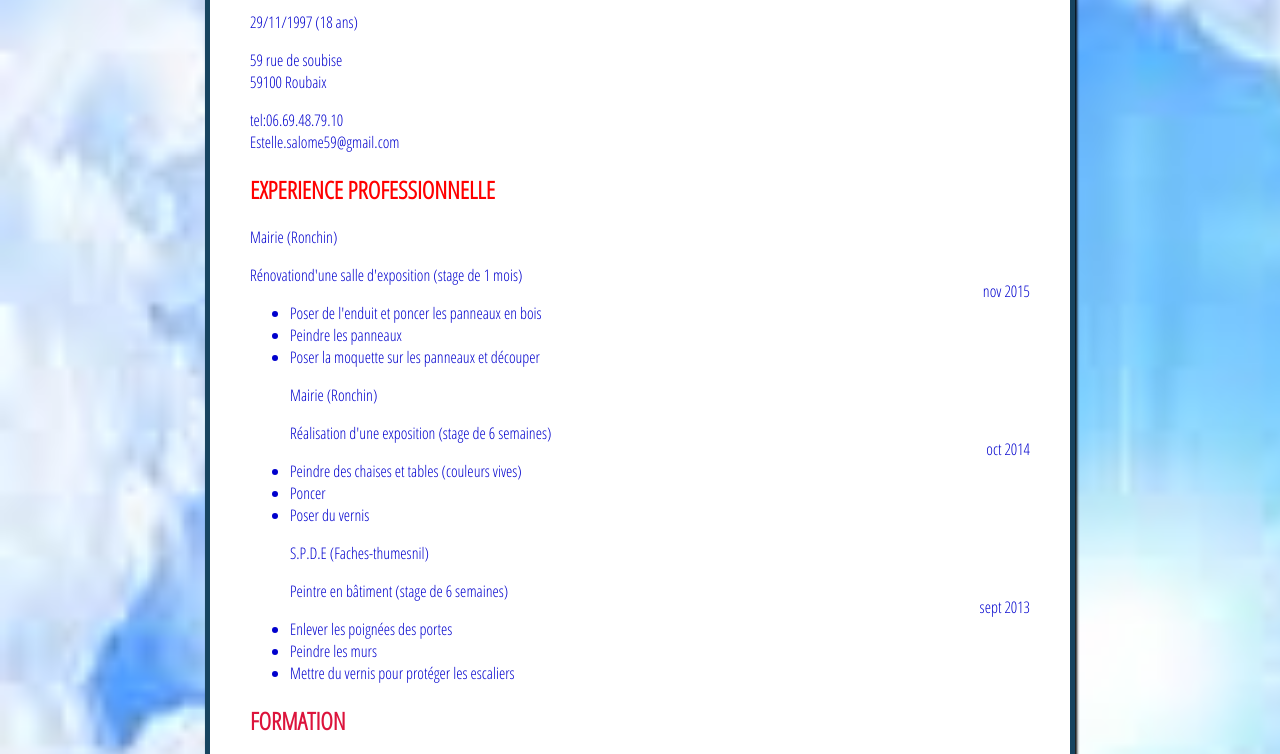
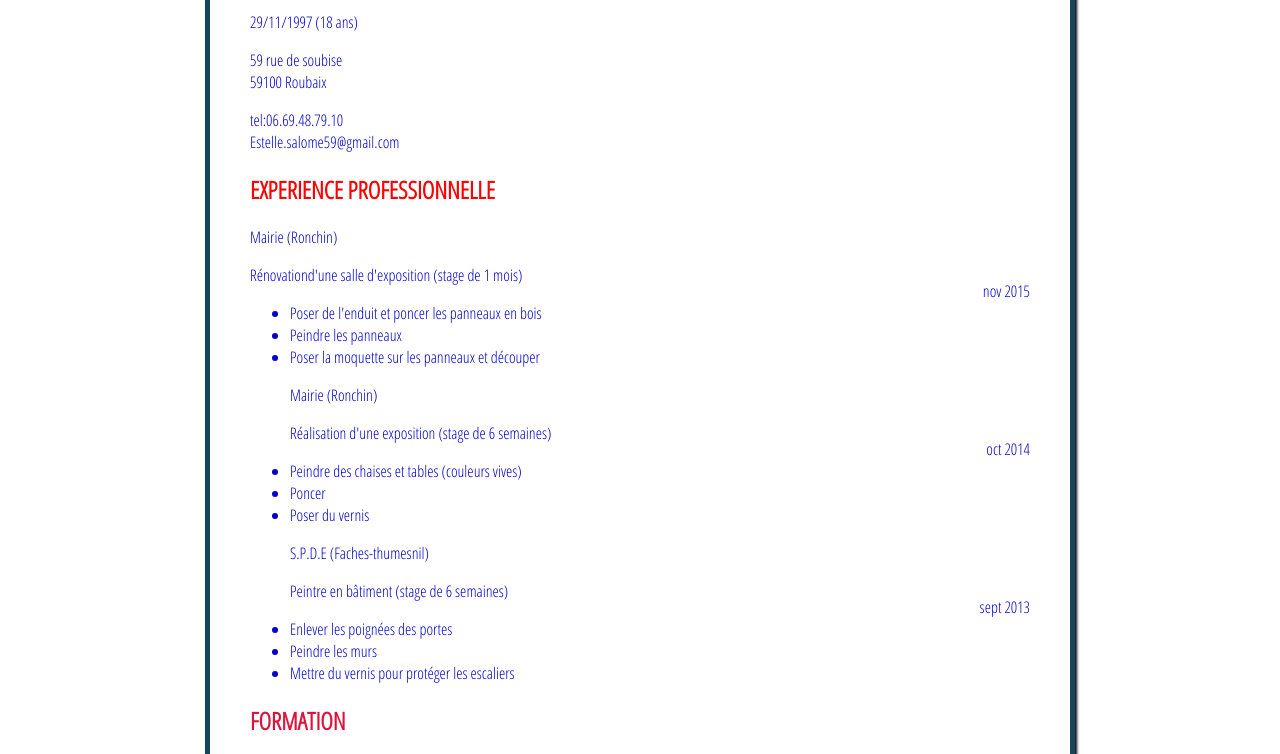
Before and after one commit to angedu59/CV-Estelle, a plain HTML site: page index.html in a window 1280 px wide. Shown: the part 138-892 px from the top of the page. Drawn offline with Linux system fonts and the light colour scheme.

Commit message:
Update style.css

```diff
--- a/style.css
+++ b/style.css
@@ -6,7 +6,7 @@ padding-left: 20px;
 }
 
 body{
-  background-image: url(bgi.JPG);
+  background-image: image(bgi.jpg);
 background-size:cover;
 font-family: "Open Sans Condensed", sans-serif;
   color: #0000CD;
```
